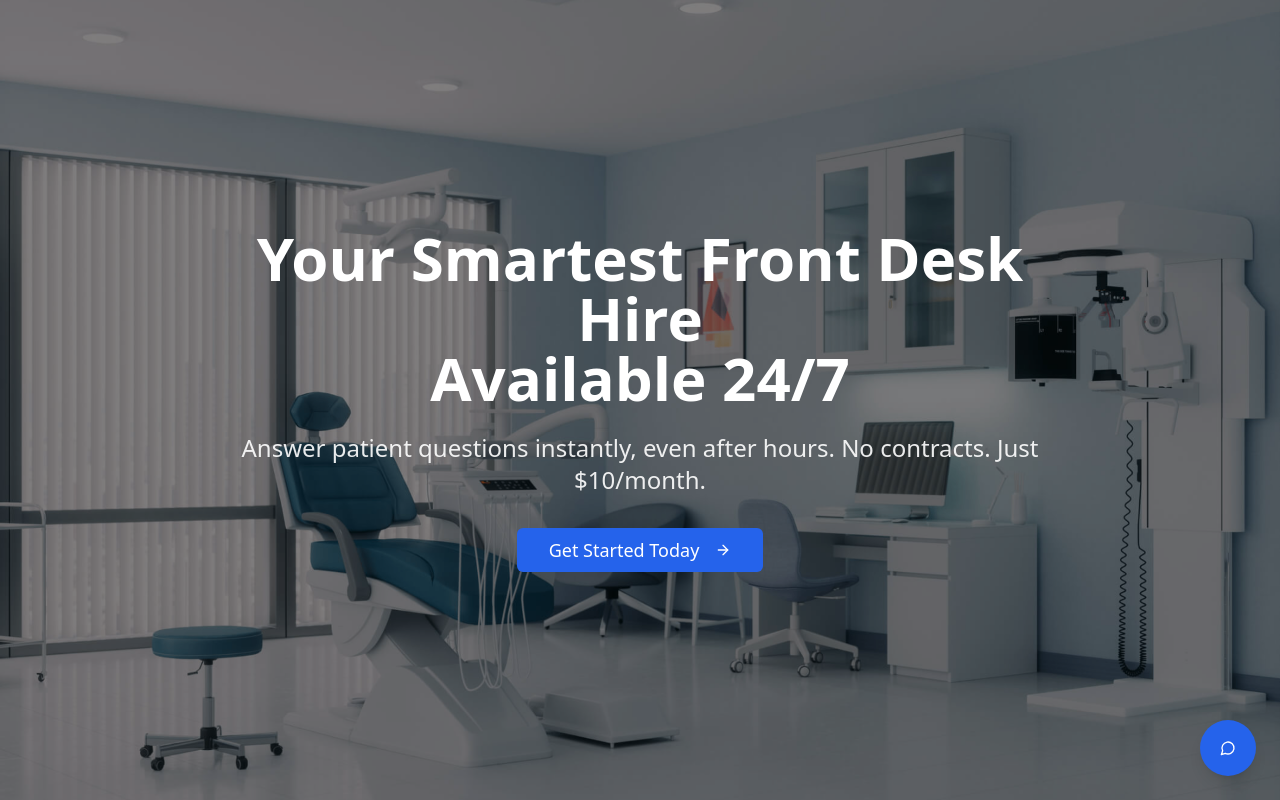
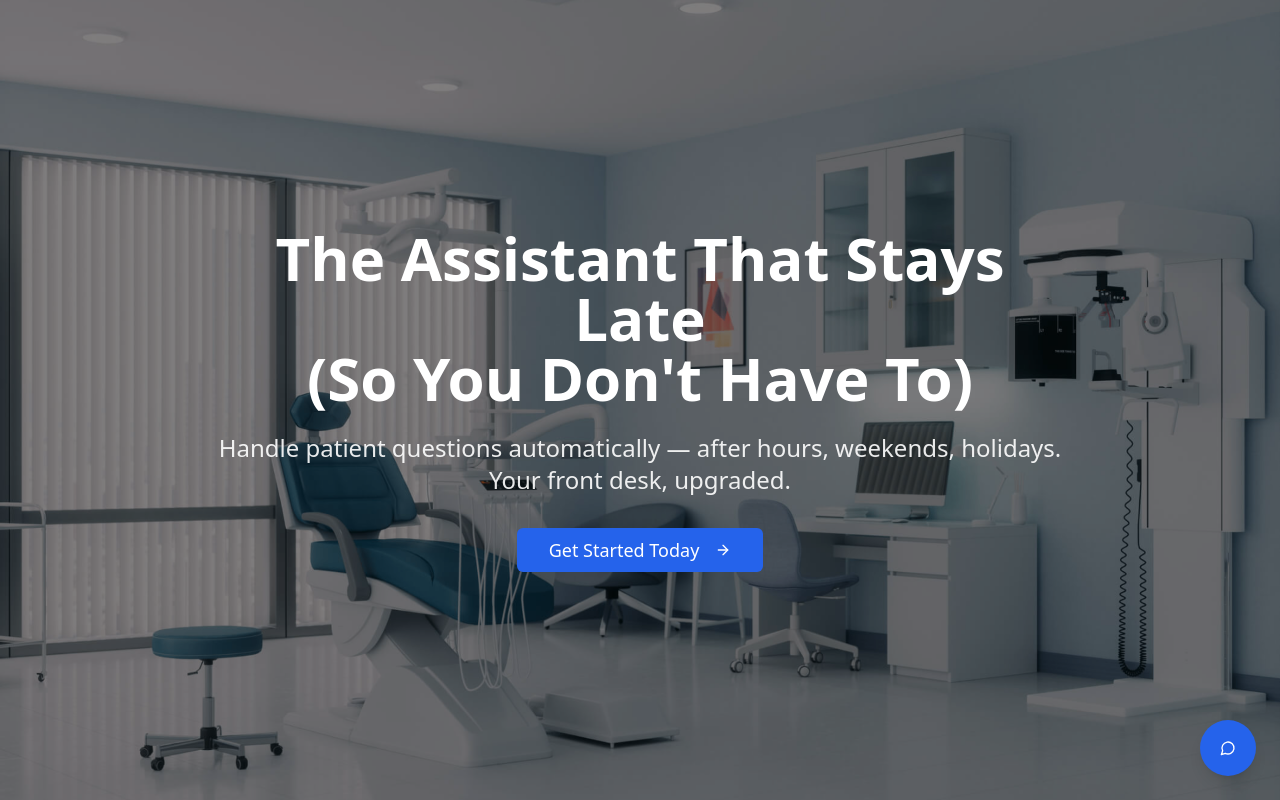
Before and after one commit to briantraudt/dgtldental, a React (Vite) app: page / in a window 1280 px wide. Shown: the top 800 px of the page. Built offline with nearby package versions, Linux system fonts and the light colour scheme.

Commit message:
Change hero headline and subheadline
Update the hero section's headline and subheadline text in `src/pages/Index.tsx`.

```diff
--- a/src/pages/Index.tsx
+++ b/src/pages/Index.tsx
@@ -1,5 +1,3 @@
-
-
 import { ArrowRight, Bot, Code, Activity } from 'lucide-react';
 import { Button } from '@/components/ui/button';
 import { Card, CardContent, CardDescription, CardHeader, CardTitle } from '@/components/ui/card';
@@ -25,11 +23,11 @@ const Index = () => {
         <div className="relative flex-1 flex items-center justify-center">
           <div className="text-center text-white px-4 max-w-4xl">
             <h1 className="text-4xl md:text-6xl font-bold mb-6">
-              Your Smartest Front Desk Hire<br />
-              Available 24/7
+              The Assistant That Stays Late<br />
+              (So You Don't Have To)
             </h1>
             <p className="text-lg md:text-2xl mb-8 opacity-90">
-              Answer patient questions instantly, even after hours. No contracts. Just $10/month.
+              Handle patient questions automatically — after hours, weekends, holidays. Your front desk, upgraded.
             </p>
             <Link to="/signup-flow">
               <Button size="lg" className="bg-blue-600 hover:bg-blue-700 text-white text-lg px-8 py-4">
```
